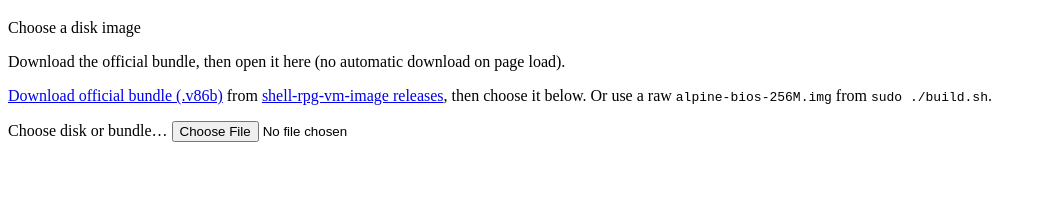
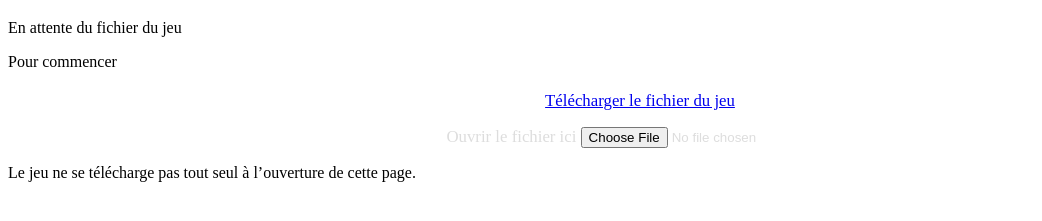
Before and after one commit to kevin-cazal/shell-rpg, a website built with Vite: page index.html in a window 1280 px wide. Shown: the part 61-282 px from the top of the page, without its empty margins (0-1042 px from the left). Built offline with nearby package versions, Linux system fonts and the light colour scheme; no server answers.

Commit message:
Page d'accueil en français : télécharger puis ouvrir le fichier.

```diff
--- a/index.html
+++ b/index.html
@@ -1,16 +1,35 @@
 <!DOCTYPE html>
-<html lang="en">
+<html lang="fr">
   <head>
     <meta charset="UTF-8" />
     <meta name="viewport" content="width=device-width, initial-scale=1.0" />
     <title>Shell RPG</title>
     <link rel="stylesheet" href="/src/style.css" />
+    <style>
+      .pick-steps {
+        margin: 1.25rem 0 0;
+        padding: 0;
+        list-style: none;
+        display: flex;
+        flex-direction: column;
+        gap: 1rem;
+        align-items: center;
+      }
+      .pick-steps li {
+        margin: 0;
+        font-size: 1.05rem;
+        color: #ddd;
+      }
+      .pick-steps .pick-btn {
+        margin-top: 0;
+      }
+    </style>
   </head>
   <body>
     <script src="coi-serviceworker.js"></script>
     <header class="toolbar">
       <h1 id="page-title">Shell RPG</h1>
-      <span id="status" class="status">Choose a disk image</span>
+      <span id="status" class="status">En attente du fichier du jeu</span>
       <div id="menu-root" class="menu-root"></div>
     </header>
     <input
@@ -20,35 +39,35 @@
       hidden
     />
     <div id="pick-overlay" class="load-overlay" aria-live="polite">
-      <p class="pick-lead">Download the official bundle, then open it here (no automatic download on page load).</p>
-      <p class="pick-hint">
+      <p class="pick-lead">Pour commencer</p>
+      <ol class="pick-steps">
+        <li>
           <a
             id="official-bundle-download"
             class="pick-download-link"
             href="#"
             rel="noopener noreferrer"
-          >Download official bundle (.v86b)</a
+            >Télécharger le fichier du jeu</a
           >
-        from
-        <a
-          href="https://github.com/kevin-cazal/shell-rpg-vm-image/releases"
-          rel="noopener noreferrer"
-          >shell-rpg-vm-image releases</a
-        >, then choose it below. Or use a raw
-        <code>alpine-bios-256M.img</code> from <code>sudo ./build.sh</code>.
-      </p>
+        </li>
+        <li>
           <label class="pick-btn">
-        Choose disk or bundle…
+            Ouvrir le fichier ici
             <input
               id="disk-input"
               type="file"
               accept=".v86b,.img,.raw,application/octet-stream"
             />
           </label>
+        </li>
+      </ol>
+      <p class="pick-hint">
+        Le jeu ne se télécharge pas tout seul à l’ouverture de cette page.
+      </p>
       <p id="pick-error" class="pick-error" hidden></p>
     </div>
     <div id="load-overlay" class="load-overlay" hidden aria-live="polite">
-      <p id="load-message">Loading…</p>
+      <p id="load-message">Chargement…</p>
       <progress id="load-progress" max="100" value="0"></progress>
     </div>
     <main id="terminal-wrap" class="terminal-wrap" hidden>
--- a/integrations/main.js
+++ b/integrations/main.js
@@ -4,3 +4,20 @@ import "./plugins/shellRpg.js";
 import "@runner/app.js";
 
 initOfficialBundleDownloadLink();
+initFrenchPickStatus();
+
+/** Garde le texte d’accueil en français sur l’écran de choix du fichier. */
+function initFrenchPickStatus() {
+  const statusEl = document.getElementById("status");
+  const pickOverlay = document.getElementById("pick-overlay");
+  if (!statusEl || !pickOverlay) return;
+  const label = "En attente du fichier du jeu";
+  const apply = () => {
+    if (!pickOverlay.hidden) statusEl.textContent = label;
+  };
+  apply();
+  new MutationObserver(apply).observe(pickOverlay, {
+    attributes: true,
+    attributeFilter: ["hidden"],
+  });
+}
```
Lines whose indentation alone changed are shown as unchanged.
